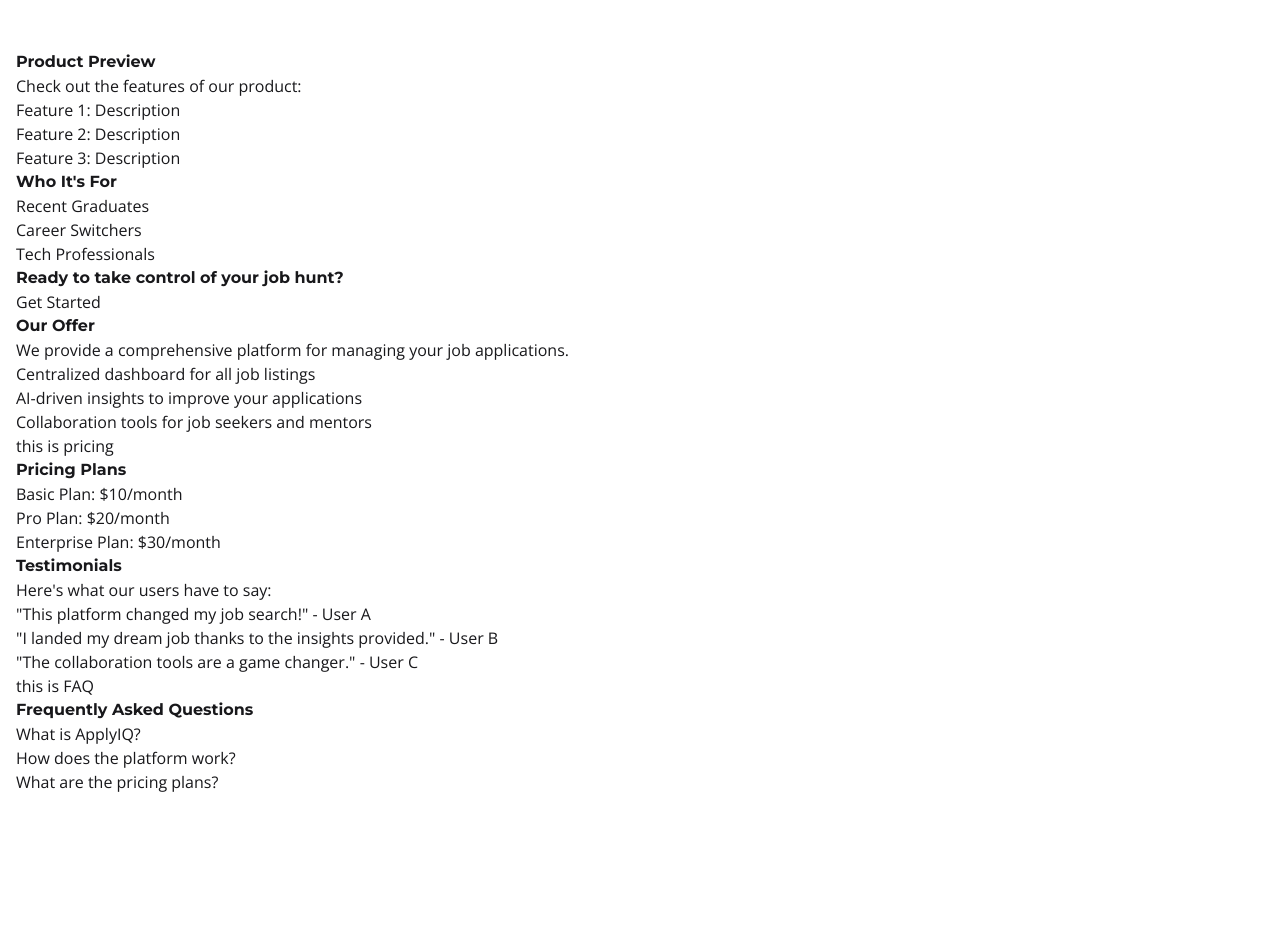
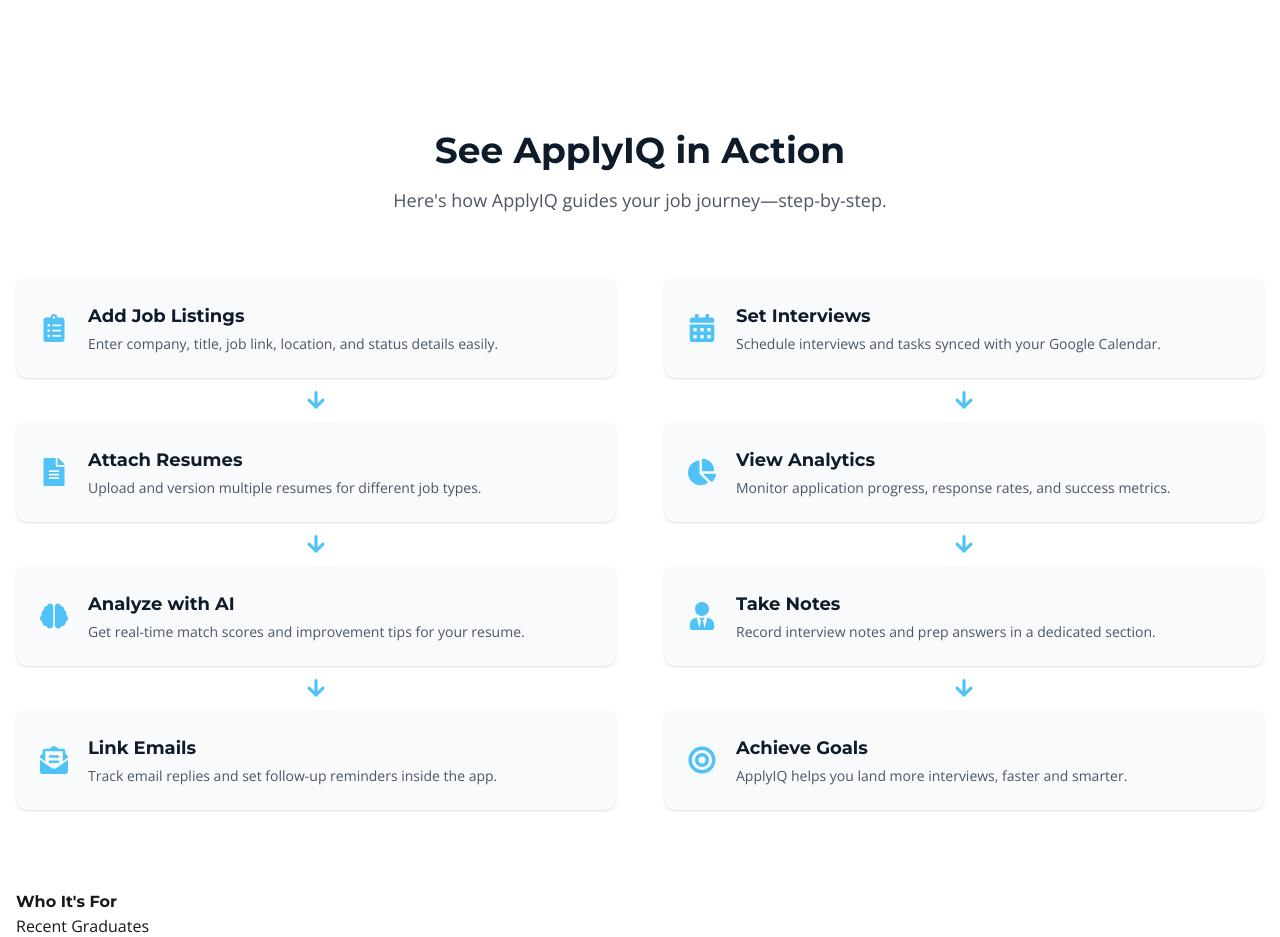
Before and after one commit to tanmayislam2006/Apply-IQ, a React (Vite) app in the folder applyiq-client/: page / in a window 1280 px wide. Shown: the part 1860-2797 px from the top of the page. Before the commit the page ends 2654 px from the top, so only its background shows below. Built offline with nearby package versions, Linux system fonts and the light colour scheme.

Commit message:
feat: Revamp ProductPreviewSection with animated step cards and improved layout

```diff
--- a/applyiq-client/src/Pages/Home/ProductPreviewSection.jsx
+++ b/applyiq-client/src/Pages/Home/ProductPreviewSection.jsx
@@ -1,17 +1,165 @@
-import React from 'react';
+import React from "react";
+import { motion } from "framer-motion";
+import {
+  FaClipboardList,
+  FaFileAlt,
+  FaBrain,
+  FaEnvelopeOpenText,
+  FaCalendarAlt,
+  FaChartPie,
+  FaUserTie,
+  FaBullseye,
+  FaArrowDown,
+} from "react-icons/fa";
+
+const steps = [
+  {
+    icon: <FaClipboardList className="w-7 h-7 text-primary" />,
+    title: "Add Job Listings",
+    desc: "Enter company, title, job link, location, and status details easily.",
+  },
+  {
+    icon: <FaFileAlt className="w-7 h-7 text-primary" />,
+    title: "Attach Resumes",
+    desc: "Upload and version multiple resumes for different job types.",
+  },
+  {
+    icon: <FaBrain className="w-7 h-7 text-primary" />,
+    title: "Analyze with AI",
+    desc: "Get real-time match scores and improvement tips for your resume.",
+  },
+  {
+    icon: <FaEnvelopeOpenText className="w-7 h-7 text-primary" />,
+    title: "Link Emails",
+    desc: "Track email replies and set follow-up reminders inside the app.",
+  },
+  {
+    icon: <FaCalendarAlt className="w-7 h-7 text-primary" />,
+    title: "Set Interviews",
+    desc: "Schedule interviews and tasks synced with your Google Calendar.",
+  },
+  {
+    icon: <FaChartPie className="w-7 h-7 text-primary" />,
+    title: "View Analytics",
+    desc: "Monitor application progress, response rates, and success metrics.",
+  },
+  {
+    icon: <FaUserTie className="w-7 h-7 text-primary" />,
+    title: "Take Notes",
+    desc: "Record interview notes and prep answers in a dedicated section.",
+  },
+  {
+    icon: <FaBullseye className="w-7 h-7 text-primary" />,
+    title: "Achieve Goals",
+    desc: "ApplyIQ helps you land more interviews, faster and smarter.",
+  },
+];
+
+const containerVariants = {
+  hidden: {},
+  visible: {
+    transition: {
+      staggerChildren: 0.15,
+    },
+  },
+};
+
+const cardVariants = {
+  hidden: { opacity: 0, y: 40 },
+  visible: { opacity: 1, y: 0, transition: { duration: 0.5 } },
+};
 
 const ProductPreviewSection = () => {
-    return (
-        <div>
-            <h2>Product Preview</h2>
-            <p>Check out the features of our product:</p>
-            <ul>
-                <li>Feature 1: Description</li>
-                <li>Feature 2: Description</li>
-                <li>Feature 3: Description</li>
-            </ul>
-        </div>
-    );
+  // Split steps into two arrays
+  const leftSteps = steps.slice(0, 4);
+  const rightSteps = steps.slice(4, 8);
+
+  const renderStep = (step, index) => (
+    <motion.div
+      key={index}
+      variants={cardVariants}
+      className="w-full bg-gray-50 hover:bg-gray-100 transition rounded-xl shadow p-6 text-center sm:text-left flex flex-col sm:flex-row items-center gap-5"
+    >
+      <div className="shrink-0">{step.icon}</div>
+      <div>
+        <h4 className="text-lg font-semibold text-[#0D1B2A] mb-1">{step.title}</h4>
+        <p className="text-sm text-gray-600">{step.desc}</p>
+      </div>
+    </motion.div>
+  );
+
+  const renderArrows = (stepsArray) => (
+    <>
+      {stepsArray.map((_, idx) =>
+        idx !== stepsArray.length - 1 ? (
+          <FaArrowDown
+            key={"arrow-" + idx}
+            className="text-primary w-5 h-5 mx-auto my-3 animate-bounce-slow"
+            aria-hidden="true"
+          />
+        ) : null
+      )}
+    </>
+  );
+
+  return (
+    <section className="bg-white py-20 ">
+      {/* Header */}
+      <div className="text-center mb-16">
+        <h2 className="text-3xl md:text-4xl font-bold text-[#0D1B2A]">
+          See ApplyIQ in Action
+        </h2>
+        <p className="text-base md:text-lg text-gray-600 max-w-2xl mx-auto mt-4">
+          Here's how ApplyIQ guides your job journey—step-by-step.
+        </p>
+      </div>
+
+      {/* Two Column Layout */}
+      <div className="max-w-7xl mx-auto grid grid-cols-1 md:grid-cols-2 gap-12">
+        {/* Left Column */}
+        <motion.div
+          variants={containerVariants}
+          initial="hidden"
+          whileInView="visible"
+          viewport={{ once: true }}
+          className="flex flex-col items-center"
+        >
+          {leftSteps.map((step, idx) => (
+            <React.Fragment key={idx}>
+              {renderStep(step, idx)}
+              {idx !== leftSteps.length - 1 && (
+                <FaArrowDown
+                  className="text-primary w-5 h-5 mx-auto my-3 animate-bounce-slow"
+                  aria-hidden="true"
+                />
+              )}
+            </React.Fragment>
+          ))}
+        </motion.div>
+
+        {/* Right Column */}
+        <motion.div
+          variants={containerVariants}
+          initial="hidden"
+          whileInView="visible"
+          viewport={{ once: true }}
+          className="flex flex-col items-center"
+        >
+          {rightSteps.map((step, idx) => (
+            <React.Fragment key={idx}>
+              {renderStep(step, idx)}
+              {idx !== rightSteps.length - 1 && (
+                <FaArrowDown
+                  className="text-primary w-5 h-5 mx-auto my-3 animate-bounce-slow"
+                  aria-hidden="true"
+                />
+              )}
+            </React.Fragment>
+          ))}
+        </motion.div>
+      </div>
+    </section>
+  );
 };
 
 export default ProductPreviewSection;
```
